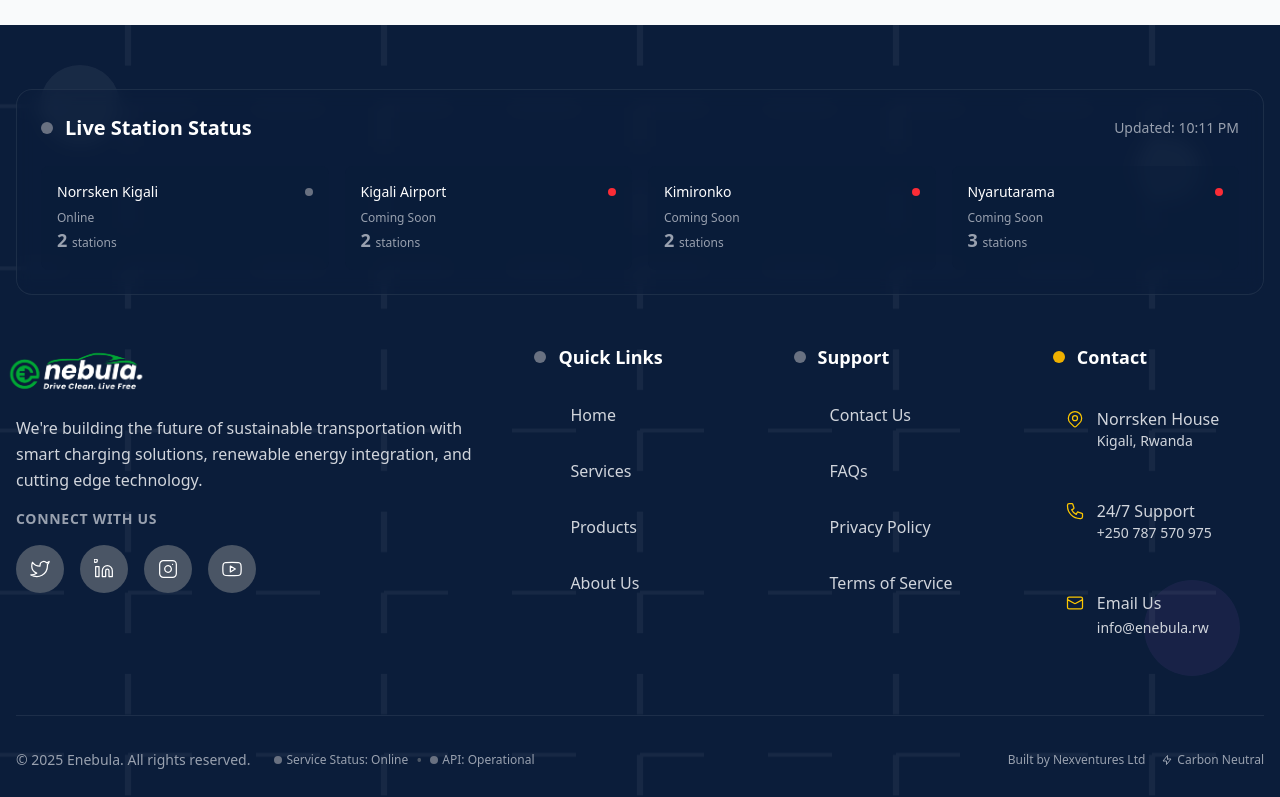
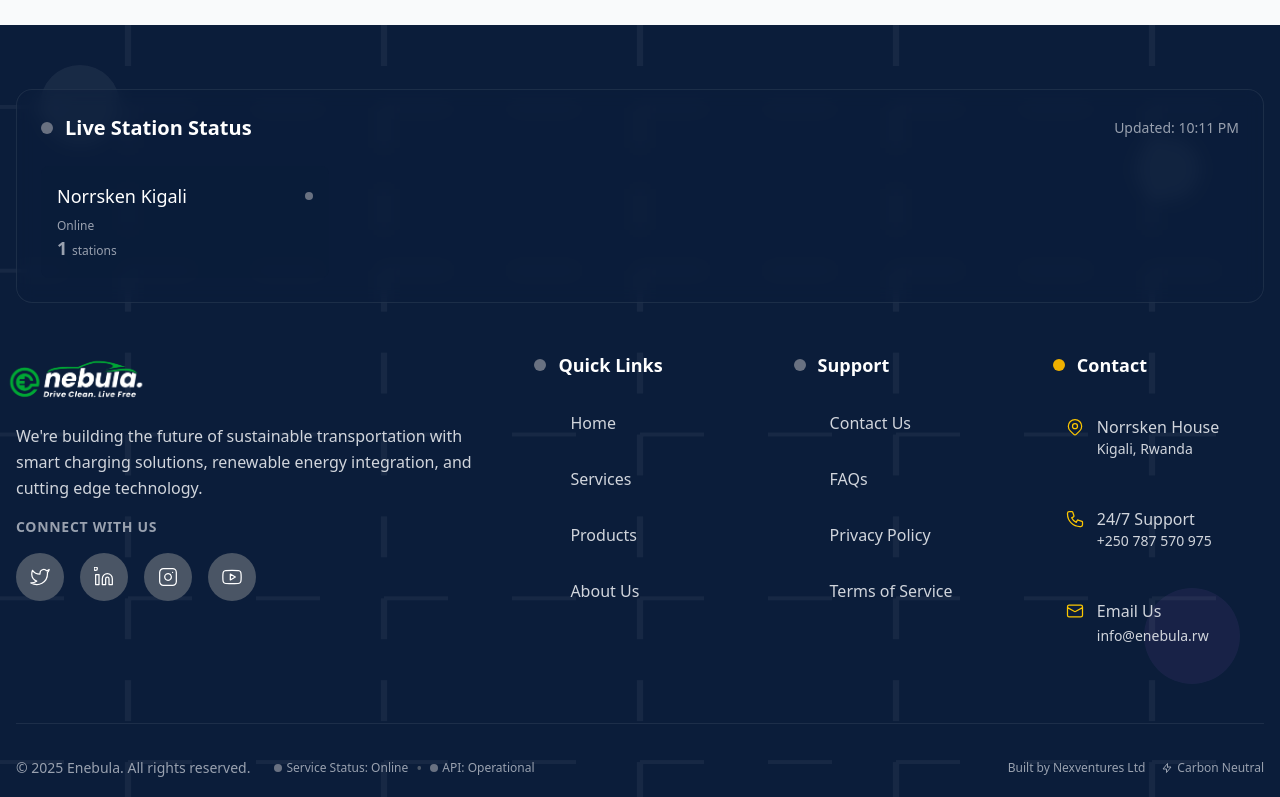
Before and after one commit to NexventuresLtd/WattWay, a React (Vite) app: page /faq in a window 1280 px wide. Shown: the part 1626-2423 px from the top of the page. Built offline with nearby package versions, Linux system fonts and the light colour scheme.

Commit message:
Done changes on footer

```diff
--- a/src/components/common/Footer.tsx
+++ b/src/components/common/Footer.tsx
@@ -45,10 +45,7 @@
   ];
 
   const chargingStations = [
-    { location: 'Norrsken Kigali', status: 'online', count: 2 },
-    { location: 'Kigali Airport', status: 'Coming soon', count: 2 },
-    { location: 'Kimironko', status: 'Coming soon', count: 2 },
-    { location: 'Nyarutarama', status: 'Coming soon', count: 3 }
+    { location: 'Norrsken Kigali', status: 'online', count: 1 },
   ];
 
   return (
@@ -87,9 +84,9 @@
           </div>
           <div className="grid grid-cols-1 md:grid-cols-2 lg:grid-cols-4 gap-4">
             {chargingStations.map((station) => (
-              <div key={station.location} className="bg-[#0b1d3a]/50 rounded-lg p-4 hover:bg-[#0b1d3a]/70 transition-all duration-300 hover:scale-105">
+              <div key={station.location} className="bg-[#0b1d3a]/50 rounded-lg p-4 hover:bg-[#0b1d3a]/70 transition-all duration-300 hover:scale-200">
                 <div className="flex items-center justify-between mb-2">
-                  <h5 className="font-medium text-sm">{station.location}</h5>
+                  <h5 className="font-large text-lg">{station.location}</h5>
                   <div className={`w-2 h-2 rounded-full ${
                     station.status === 'online' ? 'bg-gray-500 animate-pulse' :
                     station.status === 'maintenance' ? 'bg-yellow-500 animate-pulse' : 'bg-red-500'
--- a/src/components/common/Header.tsx
+++ b/src/components/common/Header.tsx
@@ -45,7 +45,7 @@
             <img
               src="/enebula.png"
               alt="Logo"
-              className="w-10 h-10 sm:w-12 sm:h-12 md:w-14 md:h-14 object-contain transform scale-200 sm:scale-150 md:scale-250"
+              className="w-10 h-10 sm:w-12 sm:h-12 md:w-14 md:h-14 object-contain transform scale-200 ml-4 sm:scale-200 md:scale-250"
             />
             <div className="absolute -top-1 -right-1 w-2.5 h-2.5 sm:w-3 sm:h-3 bg-yellow-400 rounded-full animate-ping opacity-75"></div>
           </div>
```
